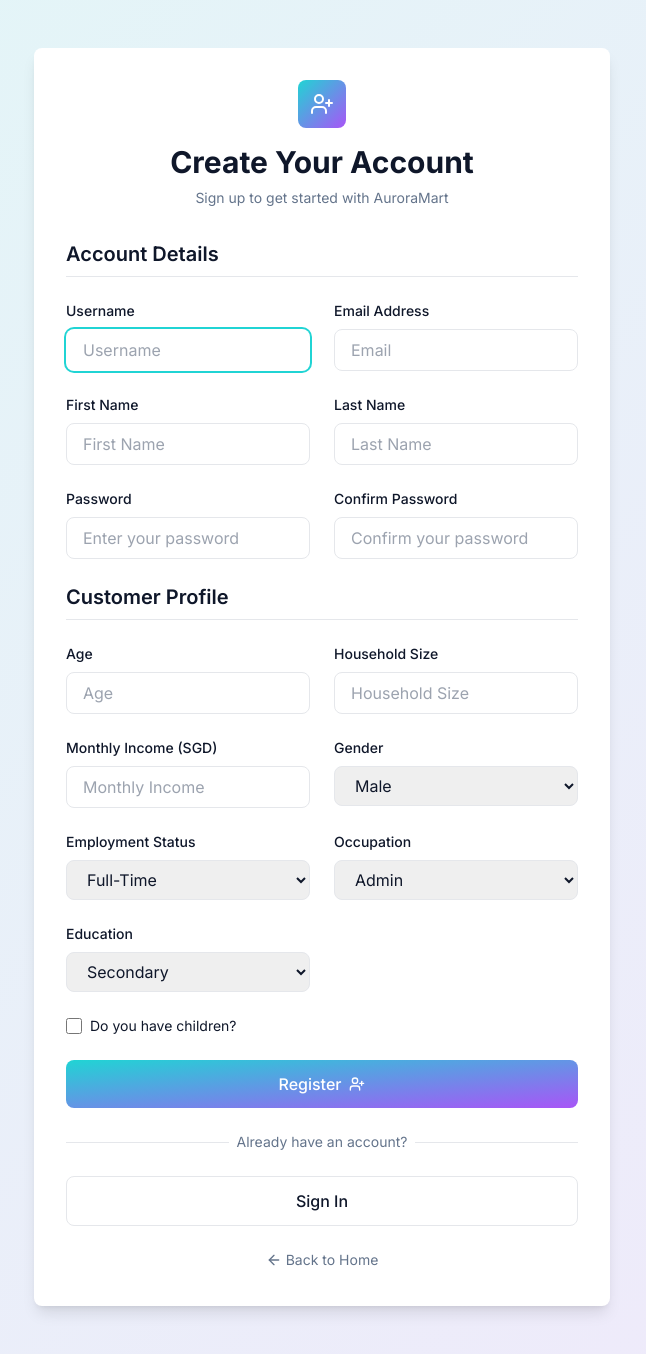
After one commit to happyweijie/AuroraMart, a Django app: page /users/register/ in a window 1280 px wide. The commit adds this page. Shown: the whole page, without its empty margins (318-964 px from the left). Run offline with Django 4.2, Linux system fonts and the light colour scheme; some libraries are stand-ins or nearby versions.

Commit message:
login, logout and registering functionality added

```diff
--- /dev/null
+++ b/auroramart/templates/users/register.html
@@ -0,0 +1,232 @@
+{% extends "base.html" %}
+
+{% block content %}
+<div class="min-h-screen bg-gradient-to-br from-cyan/10 to-purple-500/10 flex items-center justify-center py-12 px-4 sm:px-6 lg:px-8">
+    <div class="max-w-xl w-full bg-white rounded-lg shadow-lg p-8"> {# Increased max-w-md to max-w-xl for more space #}
+        <!-- Logo and Header -->
+        <div class="text-center mb-8">
+            <div class="flex items-center justify-center gap-3 mb-4">
+                <div class="w-12 h-12 bg-gradient-to-br from-cyan to-purple-500 rounded-lg flex items-center justify-center">
+                    <i data-lucide="user-plus" class="w-6 h-6 text-white"></i>
+                </div>
+            </div>
+            <h2 class="text-3xl font-bold text-foreground mb-2">Create Your Account</h2>
+            <p class="text-sm text-muted-foreground">Sign up to get started with AuroraMart</p>
+        </div>
+
+        <!-- Register Form -->
+        <form method="post" class="space-y-6">
+            {% csrf_token %}
+
+            <!-- Error Messages -->
+            {% if form.non_field_errors %}
+            <div class="bg-red-50 border border-red-200 rounded-lg p-4">
+                {% for error in form.non_field_errors %}
+                <p class="text-sm text-red-600">{{ error }}</p>
+                {% endfor %}
+            </div>
+            {% endif %}
+
+            <!-- User Account Details Section -->
+            <h3 class="text-xl font-semibold text-foreground mt-8 mb-4 border-b pb-2">Account Details</h3>
+            <div class="grid grid-cols-1 md:grid-cols-2 gap-6">
+                <!-- Username Field -->
+                <div>
+                    <label for="{{ form.username.id_for_label }}" class="block text-sm font-medium text-foreground mb-2">
+                        Username
+                    </label>
+                    {{ form.username }}
+                    {% if form.username.errors %}
+                    <p class="mt-1 text-sm text-red-600">{{ form.username.errors.0 }}</p>
+                    {% endif %}
+                </div>
+
+                <!-- Email Field -->
+                <div>
+                    <label for="{{ form.email.id_for_label }}" class="block text-sm font-medium text-foreground mb-2">
+                        Email Address
+                    </label>
+                    {{ form.email }}
+                    {% if form.email.errors %}
+                    <p class="mt-1 text-sm text-red-600">{{ form.email.errors.0 }}</p>
+                    {% endif %}
+                </div>
+
+                <!-- First Name Field -->
+                <div>
+                    <label for="{{ form.first_name.id_for_label }}" class="block text-sm font-medium text-foreground mb-2">
+                        First Name
+                    </label>
+                    {{ form.first_name }}
+                    {% if form.first_name.errors %}
+                    <p class="mt-1 text-sm text-red-600">{{ form.first_name.errors.0 }}</p>
+                    {% endif %}
+                </div>
+
+                <!-- Last Name Field -->
+                <div>
+                    <label for="{{ form.last_name.id_for_label }}" class="block text-sm font-medium text-foreground mb-2">
+                        Last Name
+                    </label>
+                    {{ form.last_name }}
+                    {% if form.last_name.errors %}
+                    <p class="mt-1 text-sm text-red-600">{{ form.last_name.errors.0 }}</p>
+                    {% endif %}
+                </div>
+
+                <!-- Password Field -->
+                <div>
+                    <label for="{{ form.password1.id_for_label }}" class="block text-sm font-medium text-foreground mb-2">
+                        Password
+                    </label>
+                    {{ form.password1 }}
+                    {% if form.password1.errors %}
+                    <p class="mt-1 text-sm text-red-600">{{ form.password1.errors.0 }}</p>
+                    {% endif %}
+                </div>
+
+                <!-- Password Confirmation Field -->
+                <div>
+                    <label for="{{ form.password2.id_for_label }}" class="block text-sm font-medium text-foreground mb-2">
+                        Confirm Password
+                    </label>
+                    {{ form.password2 }}
+                    {% if form.password2.errors %}
+                    <p class="mt-1 text-sm text-red-600">{{ form.password2.errors.0 }}</p>
+                    {% endif %}
+                </div>
+            </div>
+
+            <!-- Customer Profile Details Section -->
+            <h3 class="text-xl font-semibold text-foreground mt-8 mb-4 border-b pb-2">Customer Profile</h3>
+            <div class="grid grid-cols-1 md:grid-cols-2 gap-6">
+                <!-- Age Field -->
+                <div>
+                    <label for="{{ form.age.id_for_label }}" class="block text-sm font-medium text-foreground mb-2">
+                        Age
+                    </label>
+                    {{ form.age }}
+                    {% if form.age.errors %}
+                    <p class="mt-1 text-sm text-red-600">{{ form.age.errors.0 }}</p>
+                    {% endif %}
+                </div>
+
+                <!-- Household Size Field -->
+                <div>
+                    <label for="{{ form.household_size.id_for_label }}" class="block text-sm font-medium text-foreground mb-2">
+                        Household Size
+                    </label>
+                    {{ form.household_size }}
+                    {% if form.household_size.errors %}
+                    <p class="mt-1 text-sm text-red-600">{{ form.household_size.errors.0 }}</p>
+                    {% endif %}
+                </div>
+
+                <!-- Monthly Income SGD Field -->
+                <div>
+                    <label for="{{ form.monthly_income_sgd.id_for_label }}" class="block text-sm font-medium text-foreground mb-2">
+                        Monthly Income (SGD)
+                    </label>
+                    {{ form.monthly_income_sgd }}
+                    {% if form.monthly_income_sgd.errors %}
+                    <p class="mt-1 text-sm text-red-600">{{ form.monthly_income_sgd.errors.0 }}</p>
+                    {% endif %}
+                </div>
+
+                <!-- Gender Field -->
+                <div>
+                    <label for="{{ form.gender.id_for_label }}" class="block text-sm font-medium text-foreground mb-2">
+                        Gender
+                    </label>
+                    {{ form.gender }}
+                    {% if form.gender.errors %}
+                    <p class="mt-1 text-sm text-red-600">{{ form.gender.errors.0 }}</p>
+                    {% endif %}
+                </div>
+
+                <!-- Employment Status Field -->
+                <div>
+                    <label for="{{ form.employment_status.id_for_label }}" class="block text-sm font-medium text-foreground mb-2">
+                        Employment Status
+                    </label>
+                    {{ form.employment_status }}
+                    {% if form.employment_status.errors %}
+                    <p class="mt-1 text-sm text-red-600">{{ form.employment_status.errors.0 }}</p>
+                    {% endif %}
+                </div>
+
+                <!-- Occupation Field -->
+                <div>
+                    <label for="{{ form.occupation.id_for_label }}" class="block text-sm font-medium text-foreground mb-2">
+                        Occupation
+                    </label>
+                    {{ form.occupation }}
+                    {% if form.occupation.errors %}
+                    <p class="mt-1 text-sm text-red-600">{{ form.occupation.errors.0 }}</p>
+                    {% endif %}
+                </div>
+
+                <!-- Education Field -->
+                <div>
+                    <label for="{{ form.education.id_for_label }}" class="block text-sm font-medium text-foreground mb-2">
+                        Education
+                    </label>
+                    {{ form.education }}
+                    {% if form.education.errors %}
+                    <p class="mt-1 text-sm text-red-600">{{ form.education.errors.0 }}</p>
+                    {% endif %}
+                </div>
+            </div>
+
+            <!-- Has Children Field (Checkbox - separate div for styling) -->
+            <div class="mt-4">
+                <div class="flex items-center">
+                    {{ form.has_children }}
+                    <label for="{{ form.has_children.id_for_label }}" class="ml-2 text-sm text-foreground">
+                        Do you have children?
+                    </label>
+                </div>
+                {% if form.has_children.errors %}
+                <p class="mt-1 text-sm text-red-600">{{ form.has_children.errors.0 }}</p>
+                {% endif %}
+            </div>
+
+            <!-- Submit Button -->
+            <button type="submit"
+                    class="w-full px-6 py-3 bg-gradient-to-br from-cyan to-purple-500 text-white font-medium rounded-lg hover:opacity-90 transition-opacity flex items-center justify-center gap-2">
+                <span>Register</span>
+                <i data-lucide="user-plus" class="w-4 h-4"></i>
+            </button>
+
+            <!-- Divider -->
+            <div class="relative">
+                <div class="absolute inset-0 flex items-center">
+                    <div class="w-full border-t border-gray-200"></div>
+                </div>
+                <div class="relative flex justify-center text-sm">
+                    <span class="px-2 bg-white text-muted-foreground">Already have an account?</span>
+                </div>
+            </div>
+
+            <!-- Sign In Link -->
+            <a href="{% url 'users:login' %}"
+               class="block w-full px-6 py-3 border border-gray-200 text-foreground font-medium text-center rounded-lg hover:bg-gray-50 transition-colors">
+                Sign In
+            </a>
+        </form>
+
+        <!-- Back to Home -->
+        <div class="mt-6 text-center">
+            <a href="{% url 'storefront:home' %}" class="text-sm text-muted-foreground hover:text-cyan inline-flex items-center gap-1">
+                <i data-lucide="arrow-left" class="w-4 h-4"></i>
+                <span>Back to Home</span>
+            </a>
+        </div>
+    </div>
+</div>
+
+<script src="https://unpkg.com/lucide@latest"></script>
+<script>
+    lucide.createIcons();
+</script>
+{% endblock %}
--- /dev/null
+++ b/auroramart/users/forms.py
@@ -0,0 +1,82 @@
+from django import forms
+from django.contrib.auth.forms import UserCreationForm, AuthenticationForm
+from .models import User, Customer
+
+class CustomerRegistrationForm(UserCreationForm):
+    # User fields
+    email = forms.EmailField(required=True)
+    first_name = forms.CharField(max_length=150, required=True)
+    last_name = forms.CharField(max_length=150, required=True)
+
+    # Customer profile fields
+    age = forms.IntegerField(min_value=1, max_value=99, required=True)
+    household_size = forms.IntegerField(min_value=1, required=True)
+    has_children = forms.BooleanField(required=False)
+    monthly_income_sgd = forms.DecimalField(max_digits=10, decimal_places=2, min_value=0, required=True)
+    gender = forms.ChoiceField(choices=Customer.GENDER_CHOICES, required=True)
+    employment_status = forms.ChoiceField(choices=Customer.EMPLOYMENT_CHOICES, required=True)
+    occupation = forms.ChoiceField(choices=Customer.OCCUPATION_CHOICES, required=True)
+    education = forms.ChoiceField(choices=Customer.EDUCATION_CHOICES, required=True)
+
+    class Meta:
+        model = User
+        fields = ['username', 'email', 'first_name', 'last_name', 'password1',
+                  'password2', 'age', 'household_size', 'monthly_income_sgd']
+
+    def __init__(self, *args, **kwargs):
+        super().__init__(*args, **kwargs)
+        # Add Tailwind classes to all fields
+        for field_name, field in self.fields.items():
+            if isinstance(field.widget, forms.CheckboxInput):
+                field.widget.attrs['class'] = 'w-4 h-4 text-cyan border-gray-300 rounded focus:ring-cyan'
+            else:
+                field.widget.attrs['class'] = 'w-full px-4 py-2 border border-gray-200 rounded-lg focus:outline-none focus:ring-2 focus:ring-cyan focus:border-transparent'
+            field.widget.attrs['placeholder'] = field.label
+
+        # Define specific placeholders
+        self.fields['email'].widget.attrs['placeholder'] = 'Email'
+        self.fields['first_name'].widget.attrs['placeholder'] = 'First Name'
+        self.fields['last_name'].widget.attrs['placeholder'] = 'Last Name'
+        self.fields['password1'].widget.attrs['placeholder'] = 'Enter your password'
+        self.fields['password2'].widget.attrs['placeholder'] = 'Confirm your password'
+        self.fields['age'].widget.attrs['placeholder'] = 'Age'
+        self.fields['household_size'].widget.attrs['placeholder'] = 'Household Size'
+        self.fields['monthly_income_sgd'].widget.attrs['placeholder'] = 'Monthly Income'
+
+    def save(self, commit=True):
+        user = super().save(commit=False)
+        user.email = self.cleaned_data['email']
+        user.first_name = self.cleaned_data['first_name']
+        user.last_name = self.cleaned_data['last_name']
+
+        if commit:
+            user.save()
+            # Create customer profile
+            Customer.objects.create(
+                user=user,
+                age=self.cleaned_data['age'],
+                household_size=self.cleaned_data['household_size'],
+                has_children=self.cleaned_data['has_children'],
+                monthly_income_sgd=self.cleaned_data['monthly_income_sgd'],
+                gender=self.cleaned_data['gender'],
+                employment_status=self.cleaned_data['employment_status'],
+                occupation=self.cleaned_data['occupation'],
+                education=self.cleaned_data['education'],
+            )
+
+        return user
+
+
+class CustomerLoginForm(AuthenticationForm):
+    username = forms.CharField(
+        widget=forms.TextInput(attrs={
+            'class': 'w-full px-4 py-2 border border-gray-200 rounded-lg focus:outline-none focus:ring-2 focus:ring-cyan focus:border-transparent',
+            'placeholder': 'Username'
+        })
+    )
+    password = forms.CharField(
+        widget=forms.PasswordInput(attrs={
+            'class': 'w-full px-4 py-2 border border-gray-200 rounded-lg focus:outline-none focus:ring-2 focus:ring-cyan focus:border-transparent',
+            'placeholder': 'Password'
+        })
+    )
--- a/auroramart/users/urls.py
+++ b/auroramart/users/urls.py
@@ -1,10 +1,10 @@
 from django.urls import path
-from django.contrib.auth import views as auth_views
+from . import views
 
 app_name = 'users'
 
 urlpatterns = [
-    path('login/', auth_views.LoginView.as_view(template_name='users/login.html'), name='login'),
-    path('logout/', auth_views.LogoutView.as_view(next_page='storefront:home'), name='logout'),
-    path('register/', auth_views.LoginView.as_view(template_name='users/register.html'), name='register'),
+    path('login/', views.user_login, name='login'),
+    path('logout/', views.user_logout, name='logout'),
+    path('register/', views.register, name='register'),
 ]
--- a/auroramart/users/views.py
+++ b/auroramart/users/views.py
@@ -1,3 +1,54 @@
-from django.shortcuts import render
+from django.shortcuts import render, redirect
+from django.contrib import messages
+from .models import User, Customer
+from .forms import CustomerRegistrationForm, CustomerLoginForm
+from django.contrib.auth import authenticate, login, logout
+from django.contrib.auth.decorators import login_required
 
 # Create your views here.
+def user_login(request):
+    if request.user.is_authenticated:
+        return redirect('storefront:home')
+
+    if request.method == 'POST':
+        form = CustomerLoginForm(request, data=request.POST)
+        if form.is_valid():
+            username = form.cleaned_data.get('username')
+            password = form.cleaned_data.get('password')
+            user = authenticate(username=username, password=password)
+            if user is not None:
+                login(request, user)
+                messages.success(request, f'Welcome back, {user.first_name}!')
+                next_url = request.GET.get('next', 'storefront:home')
+                return redirect(next_url)
+    else:
+        form = CustomerLoginForm()
+
+    return render(request, 'users/login.html', {
+        'form': form
+        })
+
+
+@login_required
+def user_logout(request):
+    logout(request)
+    messages.success(request, 'You have been logged out successfully.')
+    return redirect('storefront:home')
+
+def register(request):
+    if request.user.is_authenticated:
+        return redirect('storefront:home')
+
+    if request.method == 'POST':
+        form = CustomerRegistrationForm(request.POST)
+        if form.is_valid():
+            user = form.save()
+            login(request, user)
+            messages.success(request, 'Account created successfully! Welcome to AuroraMart.')
+            return redirect('storefront:home')
+    else:
+        form = CustomerRegistrationForm()
+
+    return render(request, 'users/register.html', {
+        'form': form
+        })
```
Also changed, not shown: auroramart/templates/storefront_base.html (+33 -3 lines), auroramart/templates/users/login.html (added, +102 -0 lines).
